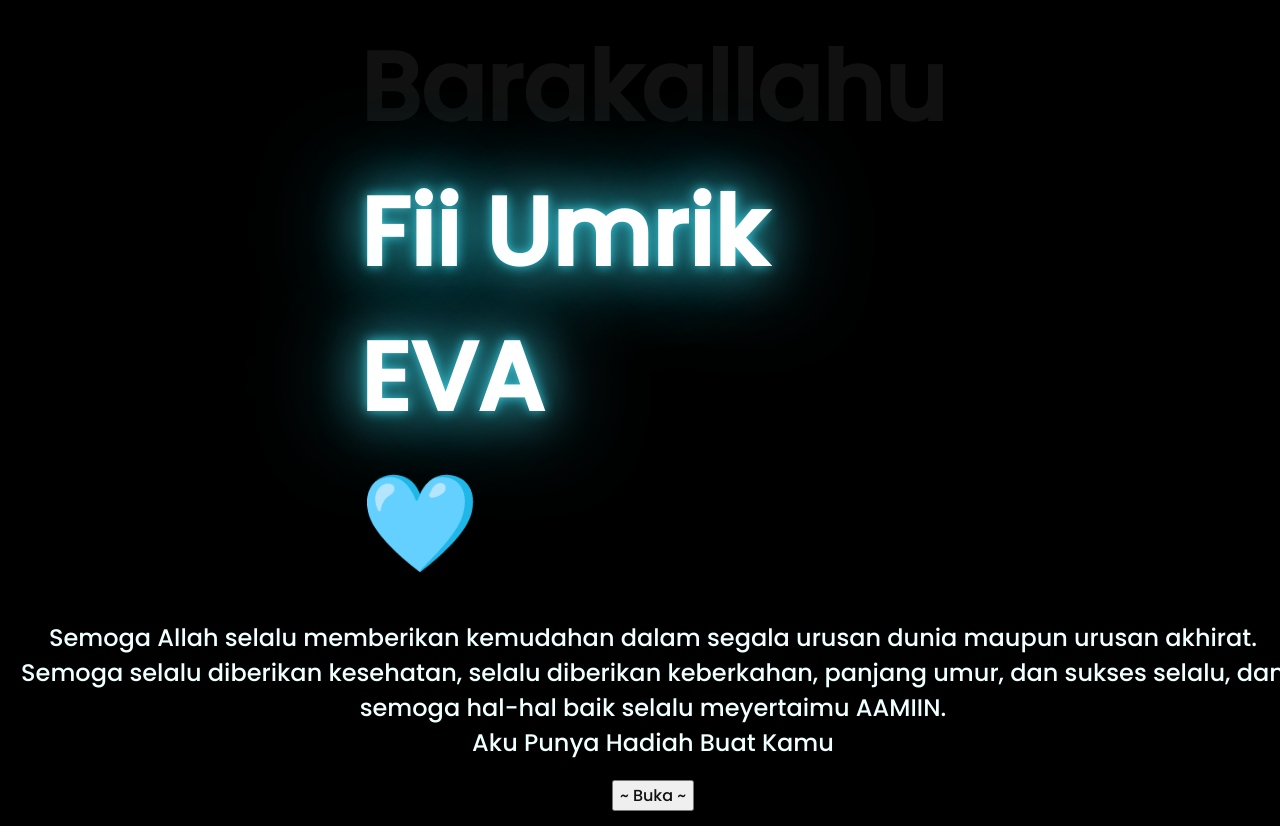
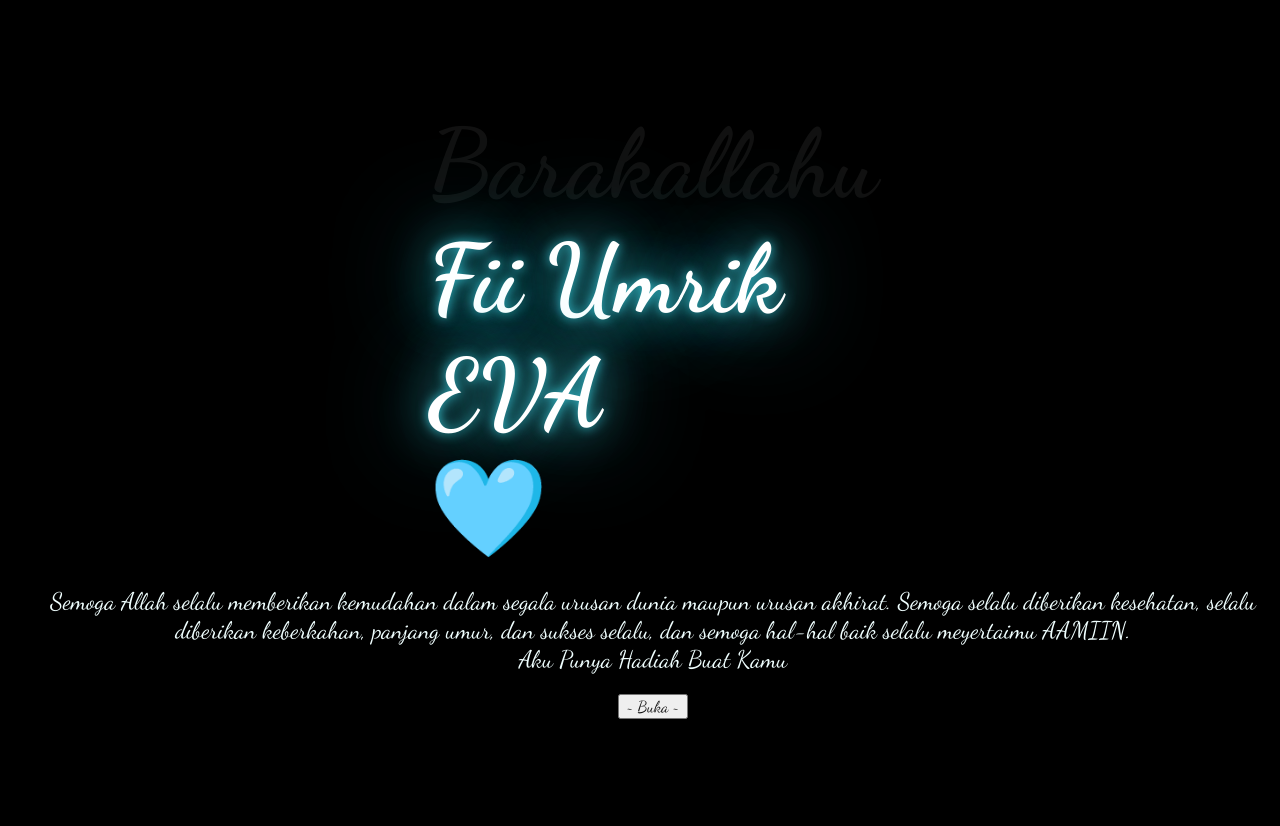
Before and after one commit to masrivv/hbd-eva, a plain HTML site: page index.html in a window 1280 px wide. Drawn offline with Linux system fonts and the light colour scheme.

Commit message:
Update style.css

```diff
--- a/css/style.css
+++ b/css/style.css
@@ -1,6 +1,6 @@
-@import url('https://fonts.googleapis.com/css2?family=Poppins:ital,wght@0,500;1,900&display=swap');
+@import url('https://fonts.googleapis.com/css2?family=Dancing+Script:wght@400;700&display=swap');
 *{
-    font-family: 'Poppins',cursive;
+    font-family: 'Dancing Script',cursive;
 }
 body{
     color: azure;
```
